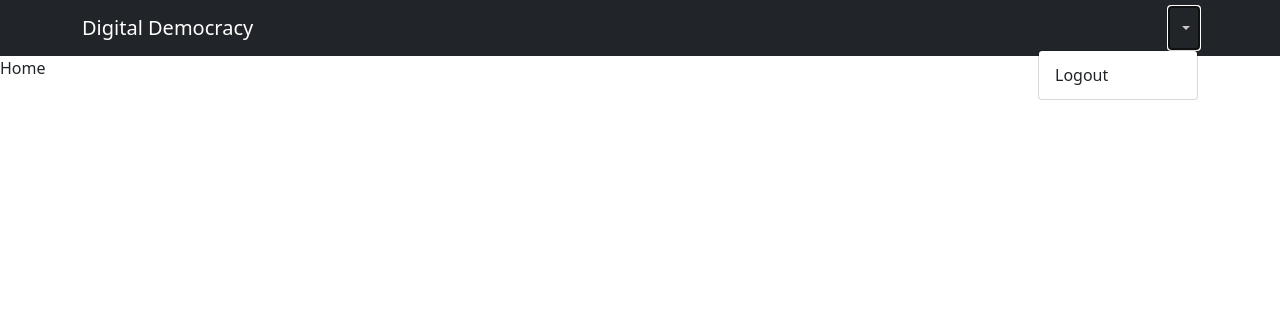
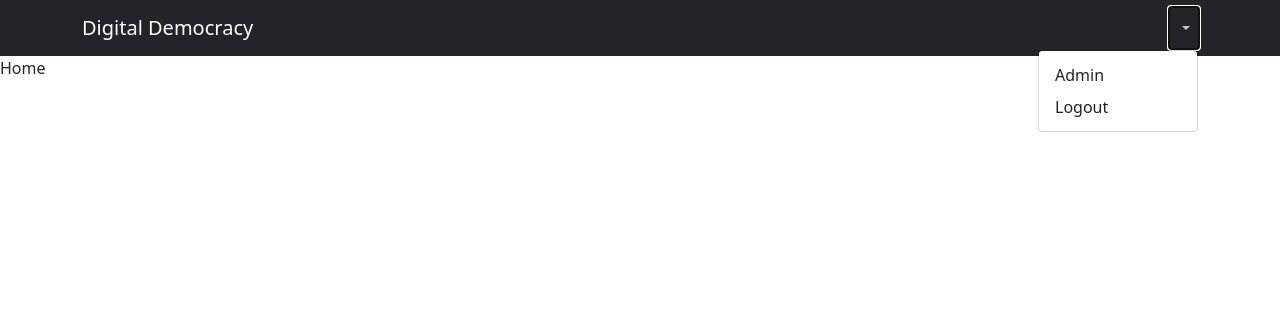
Before and after one commit to MagisterFelix/Digital-Democracy, a Django app: page / in a window 1280 px wide, after a click that opens the changed part. Shown: the top 316 px of the page. Run offline with Django 4.2, Linux system fonts and the light colour scheme; the visitor is signed in with stand-in values (Sample User, id 1); some libraries are stand-ins or nearby versions.

Commit message:
Add admin link in navbar

```diff
--- a/core/web/templates/base.html
+++ b/core/web/templates/base.html
@@ -41,6 +41,11 @@
                 </a>
                 <ul class="dropdown-menu dropdown-menu-end"
                     aria-labelledby="navbarDropdown">
+                  {% if user.is_superuser %}
+                    <li>
+                      <a class="dropdown-item" href="{% url 'admin:index' %}">Admin</a>
+                    </li>
+                  {% endif %}
                   <li>
                     <a class="dropdown-item" href="{% url 'logout' %}">Logout</a>
                   </li>
```
